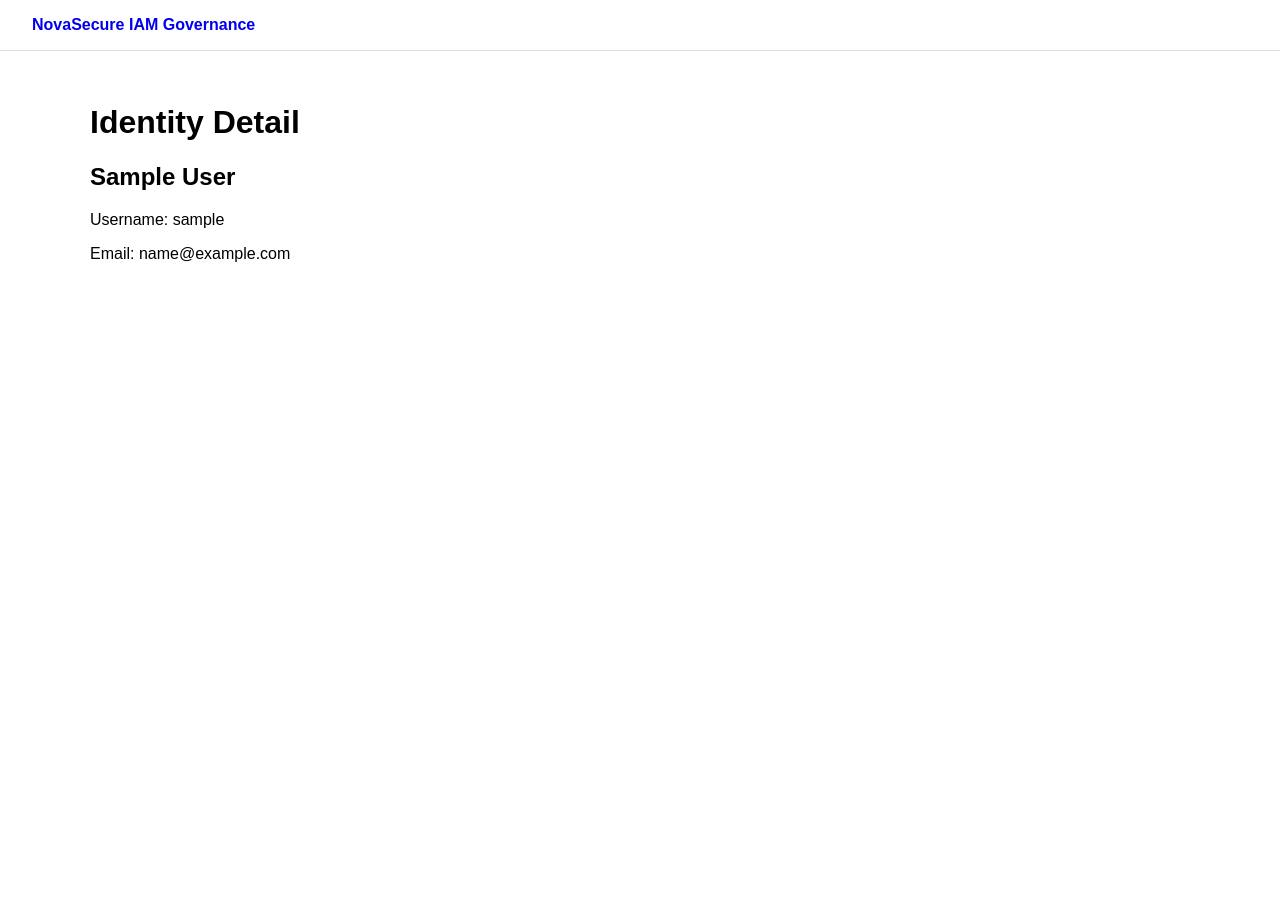
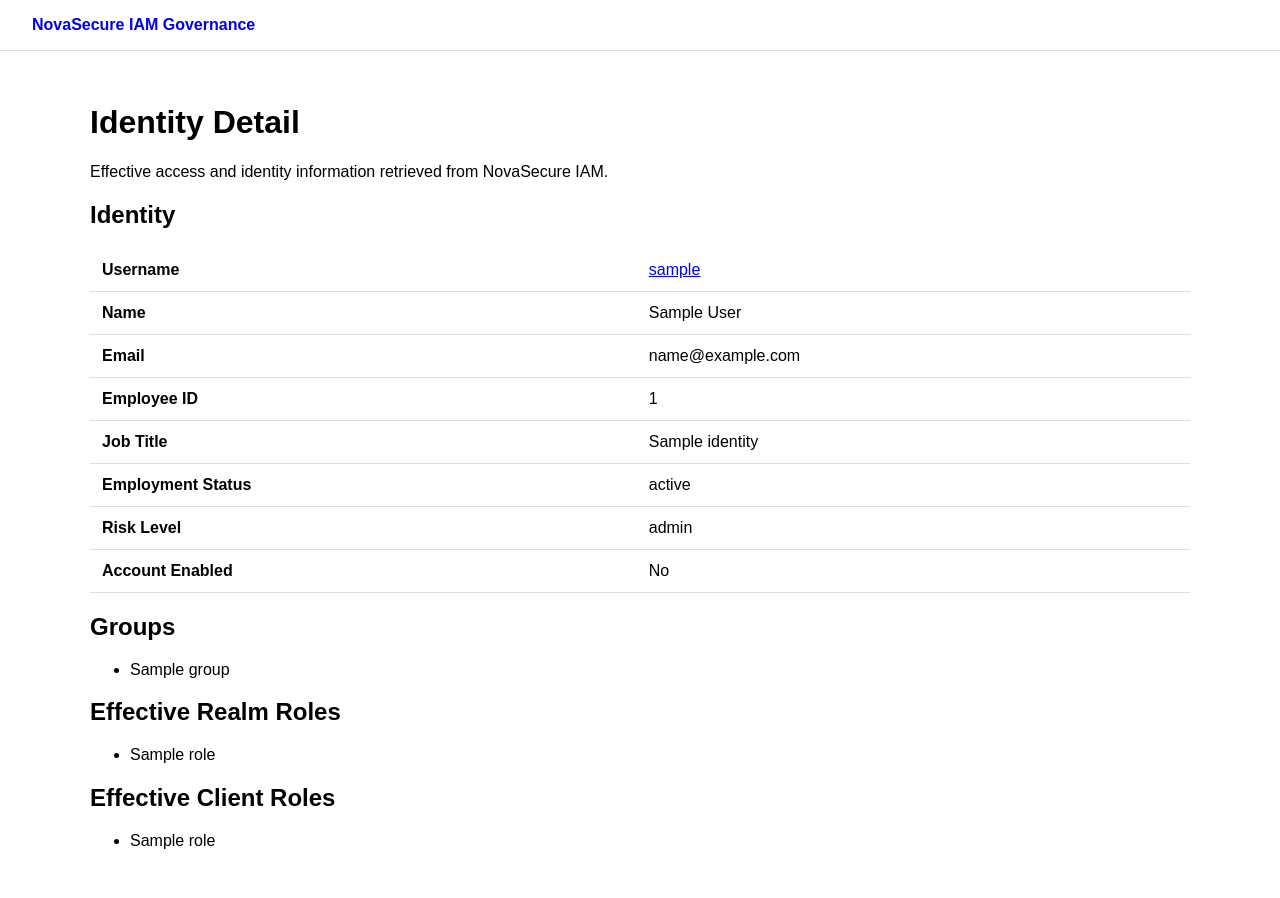
Before and after one commit to Thomas170491/enterprise-iam-lab, a Flask app: template apps/governance-portal/templates/identity_detail.html in a window 1280 px wide. Before the commit the page ends 262 px from the top, so only its background shows below. Run offline with Flask 3, Linux system fonts and the light colour scheme; the template is opened without the code that fills it: most values are stand-ins (such as "Sample title", 1, 10 or a date in 2020).

Commit message:
feat: add effective access identity detail view

```diff
--- a/apps/governance-portal/governance/routes.py
+++ b/apps/governance-portal/governance/routes.py
@@ -62,7 +62,7 @@ def identities():
 @bp_governance.get("/identities/<user_id>")
 @login_required
 @client_role_required(IDENTITY_VIEWER)
-def identitY_detail(user_id):
+def identity_detail(user_id):
     identity_access= get_identity_access(
         admin_api_url=current_app.config["KEYCLOAK_ADMIN_API_URL"],
         token_url=current_app.config["KEYCLOAK_TOKEN_URL"],
--- a/apps/governance-portal/templates/identity_detail.html
+++ b/apps/governance-portal/templates/identity_detail.html
@@ -1,21 +1,173 @@
 {% extends "base.html" %}
+
 {% block content %}
 
-<h1>Identity Detail</h1>
+<div class="identity-detail">
 
-<h2>
-    {{ identity_access.identity.first_name }}
-    {{ identity_access.identity.last_name }}
-</h2>
+    <div class="page-header">
+        <h1>Identity Detail</h1>
 
-<p>
-    Username:
-    {{ identity_access.identity.username }}
-</p>
+        <p>
+            Effective access and identity information
+            retrieved from NovaSecure IAM.
+        </p>
+    </div>
 
-<p>
-    Email:
-    {{ identity_access.identity.email }}
-</p>
+
+    <!-- Identity Information -->
+
+    <section class="identity-section">
+
+        <h2>Identity</h2>
+
+        <table>
+
+            <tr>
+                <th>Username</th>
+                <td>
+                     <a href="{{ url_for('governance.identity_detail',user_id=identity_access.identity.user_id) }}">
+        {{ identity_access.identity.username }}
+    </a>
+</td>
+            </tr>
+
+            <tr>
+                <th>Name</th>
+                <td>
+                    {{ identity_access.identity.first_name or "" }}
+                    {{ identity_access.identity.last_name or "" }}
+                </td>
+            </tr>
+
+            <tr>
+                <th>Email</th>
+                <td>{{ identity_access.identity.email or "-" }}</td>
+            </tr>
+
+            <tr>
+                <th>Employee ID</th>
+                <td>{{ identity_access.identity.employee_id or "-" }}</td>
+            </tr>
+
+            <tr>
+                <th>Job Title</th>
+                <td>{{ identity_access.identity.job_title or "-" }}</td>
+            </tr>
+
+            <tr>
+                <th>Employment Status</th>
+                <td>
+                    {{ identity_access.identity.employment_status or "-" }}
+                </td>
+            </tr>
+
+            <tr>
+                <th>Risk Level</th>
+                <td>{{ identity_access.identity.risk_level or "-" }}</td>
+            </tr>
+
+            <tr>
+                <th>Account Enabled</th>
+                <td>
+                    {% if identity_access.identity.enabled %}
+                        Yes
+                    {% else %}
+                        No
+                    {% endif %}
+                </td>
+            </tr>
+
+        </table>
+
+    </section>
+
+
+    <!-- Groups -->
+
+    <section class="identity-section">
+
+        <h2>Groups</h2>
+
+        {% if identity_access.groups %}
+
+            <ul>
+
+                {% for group in identity_access.groups %}
+
+                    <li>
+                        {{ group.name }}
+                    </li>
+
+                {% endfor %}
+
+            </ul>
+
+        {% else %}
+
+            <p>No group memberships.</p>
+
+        {% endif %}
+
+    </section>
+
+
+    <!-- Realm Roles -->
+
+    <section class="identity-section">
+
+        <h2>Effective Realm Roles</h2>
+
+        {% if identity_access.realm_roles %}
+
+            <ul>
+
+                {% for role in identity_access.realm_roles %}
+
+                    <li>
+                        {{ role.name }}
+                    </li>
+
+                {% endfor %}
+
+            </ul>
+
+        {% else %}
+
+            <p>No effective realm roles.</p>
+
+        {% endif %}
+
+    </section>
+
+
+    <!-- Client Roles -->
+
+    <section class="identity-section">
+
+        <h2>Effective Client Roles</h2>
+
+        {% if identity_access.client_roles %}
+
+            <ul>
+
+                {% for role in identity_access.client_roles %}
+
+                    <li>
+                        {{ role.name }}
+                    </li>
+
+                {% endfor %}
+
+            </ul>
+
+        {% else %}
+
+            <p>No effective client roles.</p>
+
+        {% endif %}
+
+    </section>
+
+</div>
 
 {% endblock %}
```
Also changed, not shown: apps/governance-portal/tests/test_identity_routes.py (+3 -0 lines).
